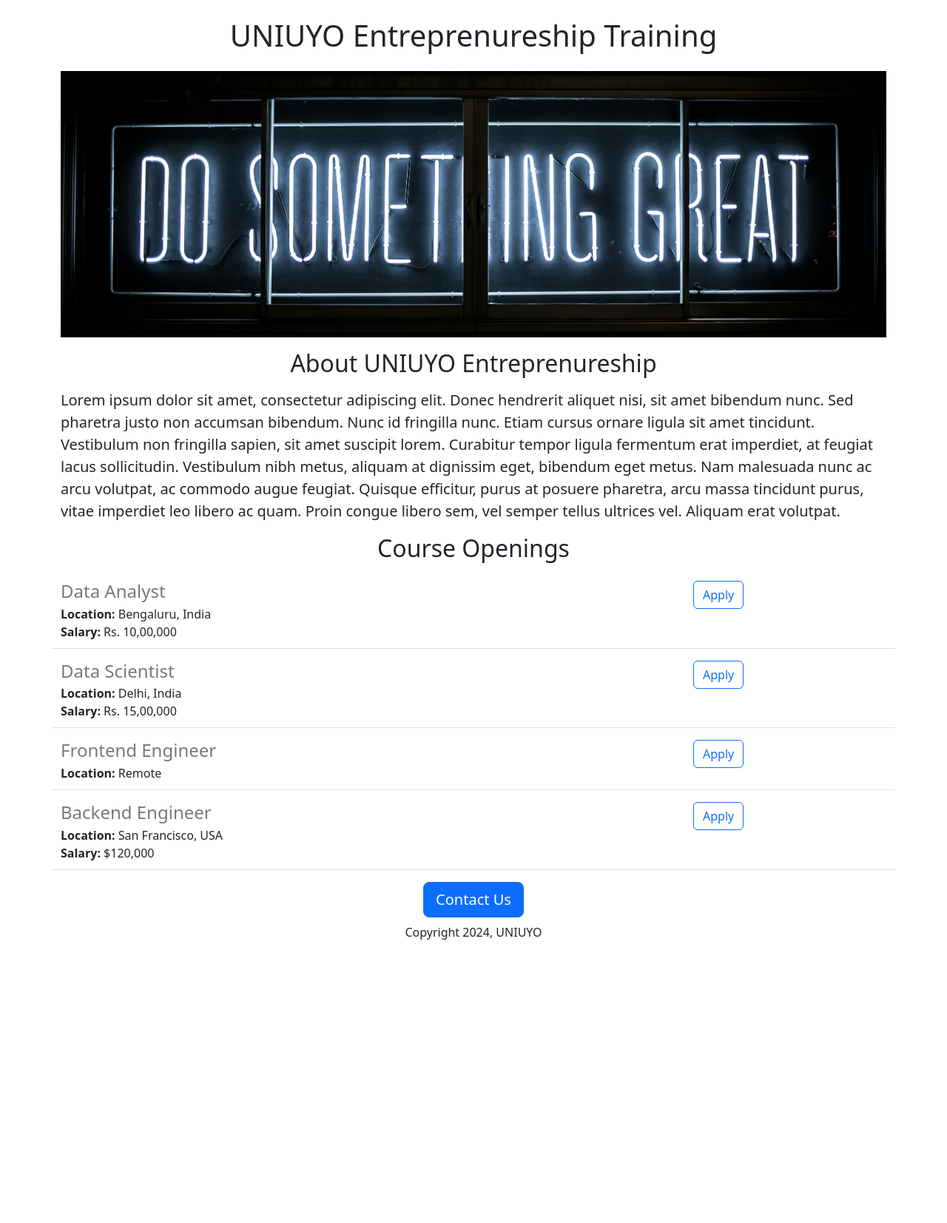
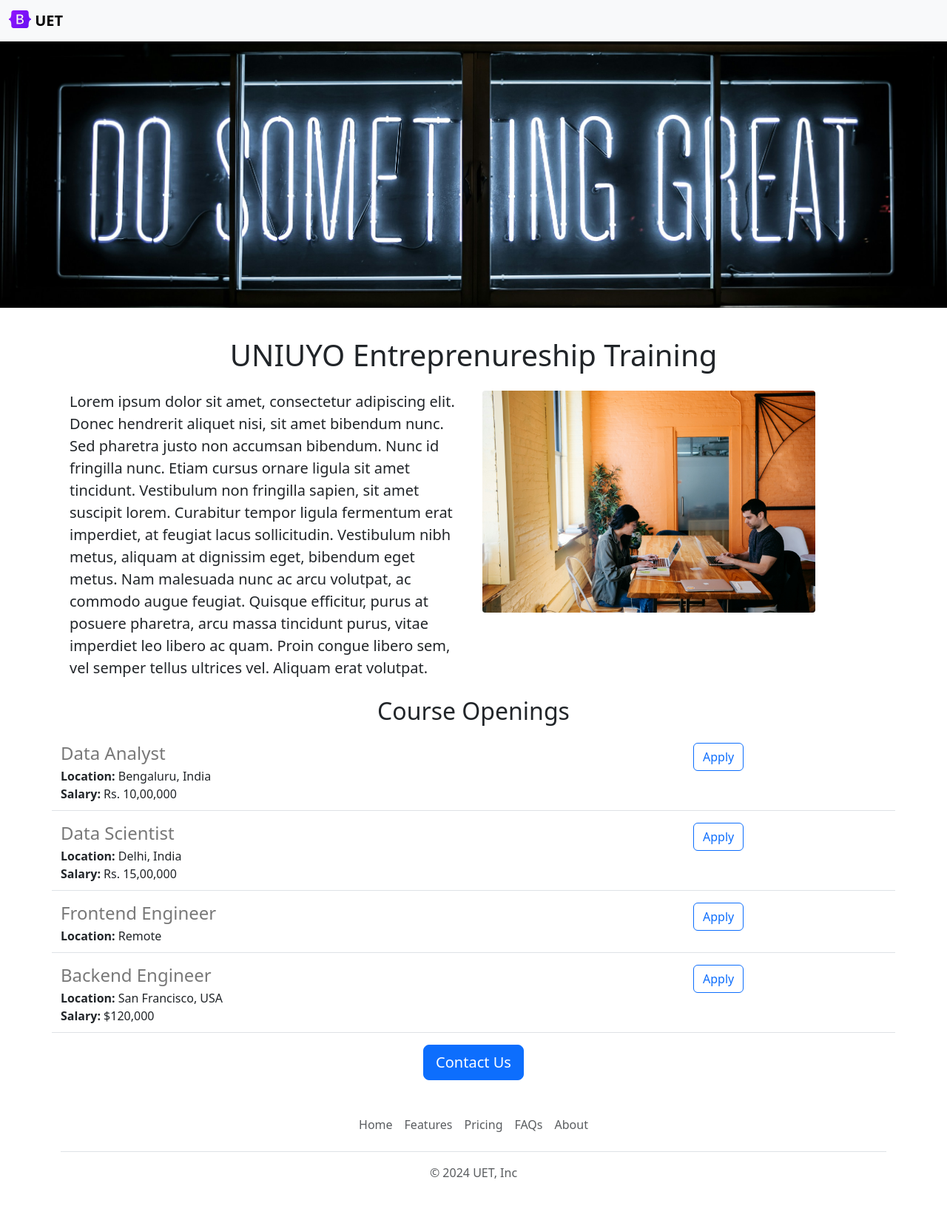
Before and after one commit to 1301ek/SIWESPRO-2.0, a Flask app: page / in a window 1280 px wide. Shown: the whole page at 74% size. Before the commit the page ends 1270 px from the top, so only its background shows below. Run offline with Flask 3, Linux system fonts and the light colour scheme.

Commit message:
Functional & aesthetic improvs

```diff
--- /dev/null
+++ b/templates/footer.html
@@ -0,0 +1,12 @@
+<div class="container">
+  <footer class="py-3 my-4">
+    <ul class="nav justify-content-center border-bottom pb-3 mb-3">
+      <li class="nav-item"><a href="#" class="nav-link px-2 text-body-secondary">Home</a></li>
+      <li class="nav-item"><a href="#" class="nav-link px-2 text-body-secondary">Features</a></li>
+      <li class="nav-item"><a href="#" class="nav-link px-2 text-body-secondary">Pricing</a></li>
+      <li class="nav-item"><a href="#" class="nav-link px-2 text-body-secondary">FAQs</a></li>
+      <li class="nav-item"><a href="#" class="nav-link px-2 text-body-secondary">About</a></li>
+    </ul>
+    <p class="text-center text-body-secondary">© 2024 UET, Inc</p>
+  </footer>
+</div>
--- a/templates/home.html
+++ b/templates/home.html
@@ -12,17 +12,25 @@
       height: 360px;
       width: 100%;
       object-fit: cover;
+      margin-bottom: 16px;
     }
   </style>
 </head>
 <body>
+  {% include 'nav.html' %}
+  <img class="img-fluid" id="banner" src="/static/task.jpg">
   <div class="container">
     <h1 class="text-center mt-4 mb-4">UNIUYO Entreprenureship Training</h1>
-    <img class="img-fluid" id="banner" src="/static/task.jpg">
-    <h2 class="text-center mt-3 mb-3">About UNIUYO Entreprenureship</h2>
+    <div class="row" style="margin-bottom: 16px; margin: 0 auto">
+      <div class="col-md-6">
     <p class="lead">
       Lorem ipsum dolor sit amet, consectetur adipiscing elit. Donec hendrerit aliquet nisi, sit amet bibendum nunc. Sed pharetra justo non accumsan bibendum. Nunc id fringilla nunc. Etiam cursus ornare ligula sit amet tincidunt. Vestibulum non fringilla sapien, sit amet suscipit lorem. Curabitur tempor ligula fermentum erat imperdiet, at feugiat lacus sollicitudin. Vestibulum nibh metus, aliquam at dignissim eget, bibendum eget metus. Nam malesuada nunc ac arcu volutpat, ac commodo augue feugiat. Quisque efficitur, purus at posuere pharetra, arcu massa tincidunt purus, vitae imperdiet leo libero ac quam. Proin congue libero sem, vel semper tellus ultrices vel. Aliquam erat volutpat.
     </p>
+      </div>
+      <div class = "d-none d-md-block col-md-6">
+      <img src="/static/work.jpg" style="height: 300px; border-radius: 4px;">
+      </div>
+    </div>
     <h2 class="text-center mt-2 mb-4">Course Openings</h2>
     <div>
       {% for job in jobs %}
@@ -30,9 +38,9 @@
       {% endfor %}
     </div>
     <div class="text-center">
-      <button type="button" class="btn btn-primary btn-lg">Contact Us</button>
-      <p class="mt-2">Copyright 2024, UNIUYO</p>
+      <a href="mailto:praisxz@gmail.com?subject=Question(s)%20about%20job%20openings&body=My%20name%3A%20%3Cyour%20name%20here%3E%0D%0A%0D%0AMy%20question%3A%20%3Cquestion%20here%3E" type="button" class="btn btn-primary btn-lg">Contact Us</a>
     </div>
   </div>
+  {% include 'footer.html' %}
 </body>
 </html>
--- a/templates/joblist.html
+++ b/templates/joblist.html
@@ -13,6 +13,6 @@
     {% endif %}
   </div>
   <div class="col-3">
-    <button type="button" class="btn btn-outline-primary">Apply</button>
+    <a href="mailto:praisxz@gmail.com?subject=Application%20for%20{{job['title']}}&body=My%20name%3A%20%3Cyour%20name%20here%3E%0D%0A%0D%0AMy%20resume%20link%3A%20%3Cresume%20link%3E%0D%0A%0D%0AMy%20LinkedIn%20link%3A%20%3Clinkedin%20link%3E" type="button" class="btn btn-outline-primary float-right align-middle">Apply</a>
   </div>
 </div>
--- /dev/null
+++ b/templates/nav.html
@@ -0,0 +1,9 @@
+<nav class="navbar bg-body-tertiary shadow-sm fixed-top" style="background-color: #e3f2fd;">
+  <div class="container-fluid">
+    <a class="navbar-brand fw-bold" href="#">
+      <img src="/static/bootstrap-logo.svg" alt="Logo" width="30" height="24" class="d-inline-block align-text-top">
+      UET
+    </a>
+  </div>
+</nav>
+<div style="height: 56px"></div>
```
Also changed, not shown: static/bootstrap-logo.svg (added), static/work.jpg (added).
